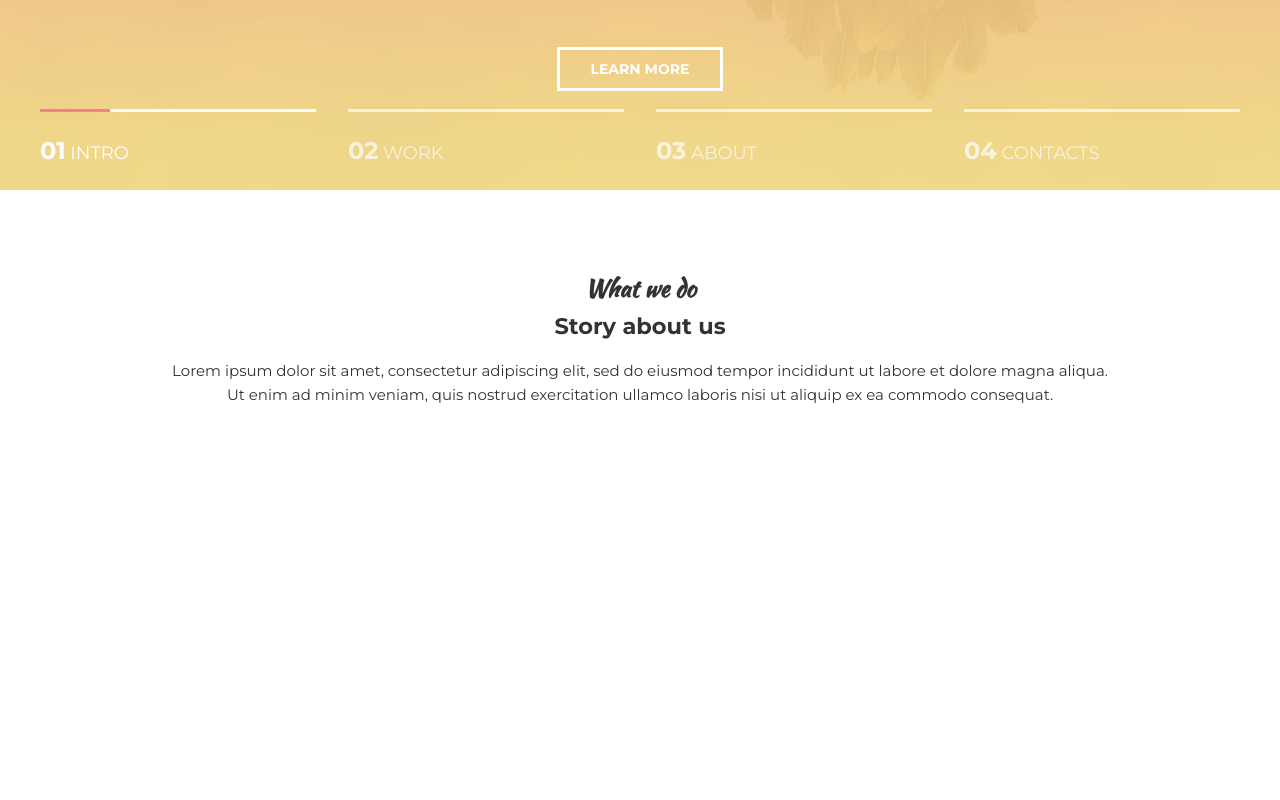
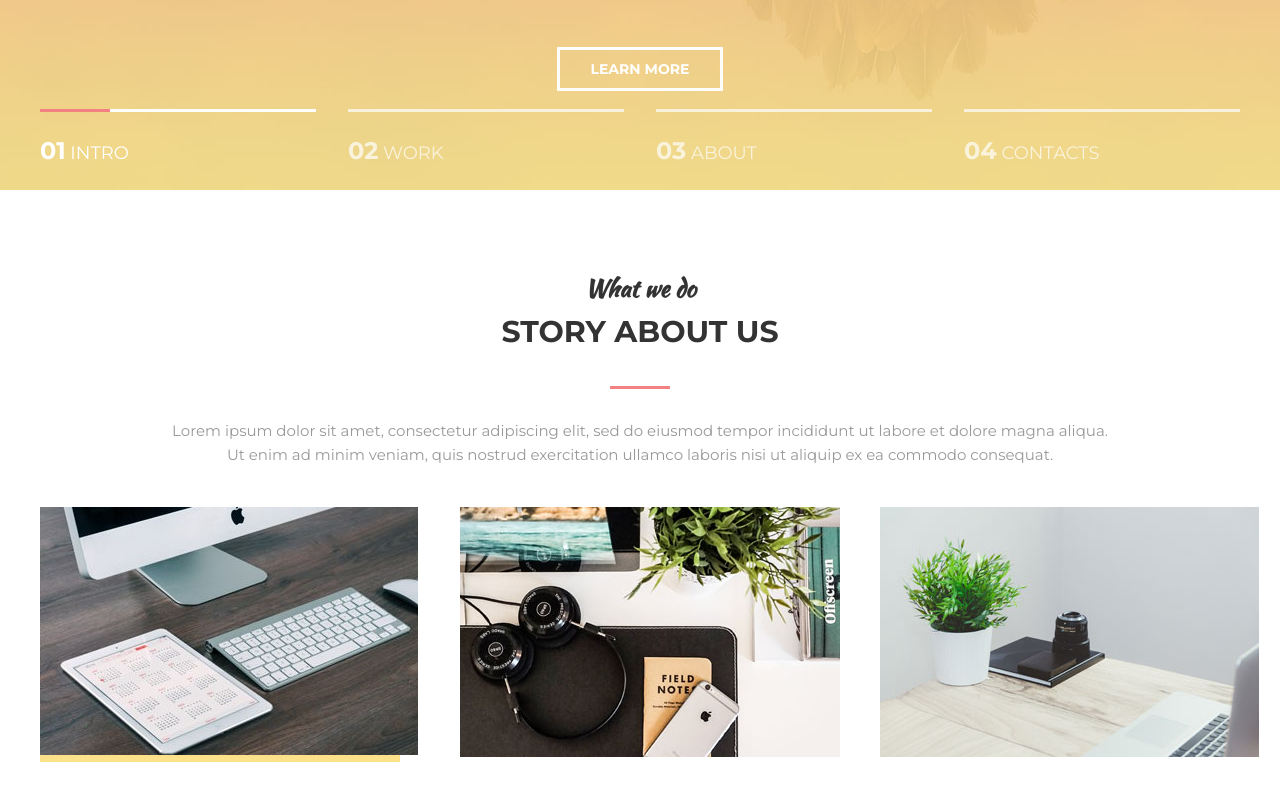
Before and after one commit to diphylleiagray/mogo, a plain HTML site: page index.html in a window 1280 px wide. Shown: the part 610-1410 px from the top of the page. Before the commit the page ends 1137 px from the top, so only its background shows below. Drawn offline with Linux system fonts and the light colour scheme.

Commit message:
Изменения.

```diff
--- a/assets/css/style.css
+++ b/assets/css/style.css
@@ -243,3 +243,41 @@ h1, h2, h3,h4, h5, h6 {
     font-size: 24px;
     color: #333;
 }
+.section__title {
+    font-size: 30px;
+    font-weight: 700;
+    color: #333;
+    text-transform: uppercase;
+}
+.section__title:after {
+    content: "";
+    display: block;
+    width: 60px;
+    height: 3px;
+    margin: 30px  auto ;
+    background-color: #f38181;
+}
+.section__text{
+    font-size: 15px;
+    color: #999;
+}
+
+/*About*/
+.about {
+    display: flex;
+    justify-content: space-between;
+}
+.about__item  {
+    width: 30%;
+}
+.about__item:hover .about__img img {
+    opacity: .7;
+
+}
+.about__img {
+    background: linear-gradient(to bottom,
+    #f38181,#fce38a);
+}
+.about__img img{
+    transition: opacity .1s linear;
+}
--- a/index.html
+++ b/index.html
@@ -73,6 +73,20 @@
                           ullamco laboris nisi ut aliquip ex ea commodo consequat.   </p>
                 </div>
             </div>
+
+<div class="about">
+    <div class="about__item">
+        <div class="about__img">
+            <img src="assets/images/images/about/1.jpg" alt="">
+        </div>
+
+    </div>
+    <div class="about__item">   <img src="assets/images/images/about/2.jpg" alt="">
+    </div>
+    <div class="about__item">   <img src="assets/images/images/about/3.jpg" alt="">
+    </div>
+</div>
+
         </div>
 
     </section>
```
Also changed, not shown: assets/images/images/about/1.jpg (added), assets/images/images/about/2.jpg (added), assets/images/images/about/3.jpg (added), assets/images/images/intro1_02.jpg (deleted).
